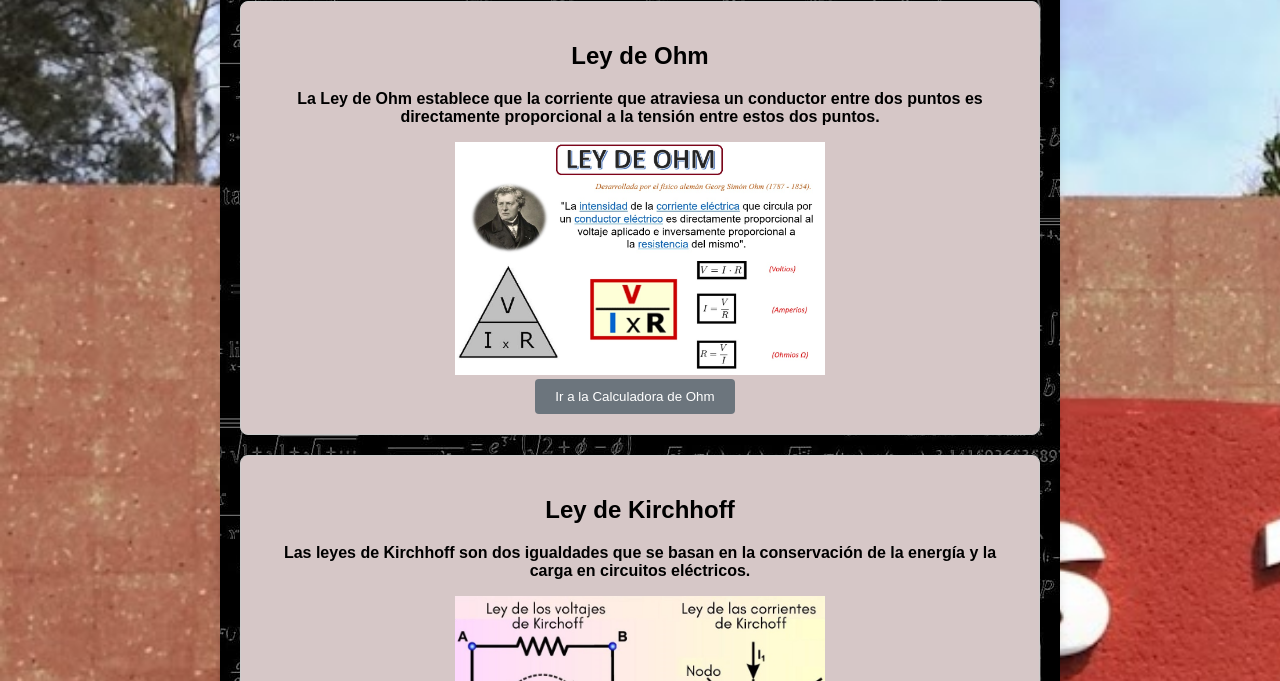
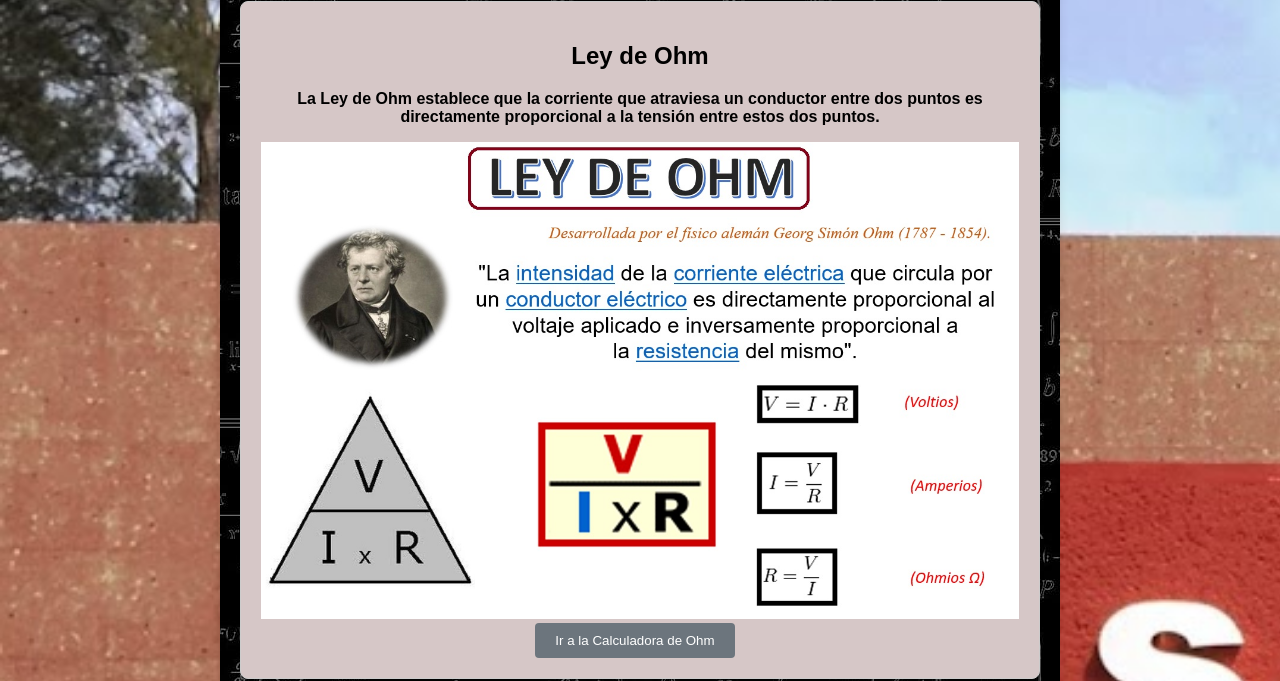
Before and after one commit to nose-122/fisica, a plain HTML site: page index.html in a window 1280 px wide. Shown: the part 119-800 px from the top of the page. Drawn offline with Linux system fonts and the light colour scheme.

Commit message:
Update index.html

```diff
--- a/index.html
+++ b/index.html
@@ -12,7 +12,7 @@
         <section class="card">
             <h2>Ley de Ohm</h2>
             <p>La Ley de Ohm establece que la corriente que atraviesa un conductor entre dos puntos es directamente proporcional a la tensión entre estos dos puntos.</p>
-            <img src="i/Ohm.jpg" alt="ley de ohm" width="370px" height="250">
+            <img src="i/Ohm.jpg" alt="ley de ohm">
             <br>
             <button onclick="location.href='l_ohm.html'">Ir a la Calculadora de Ohm</button>
         </section>
```
